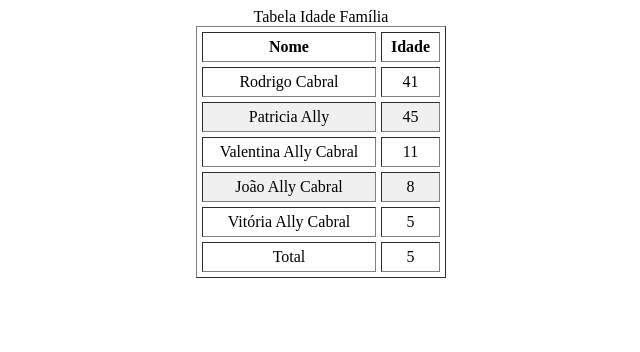
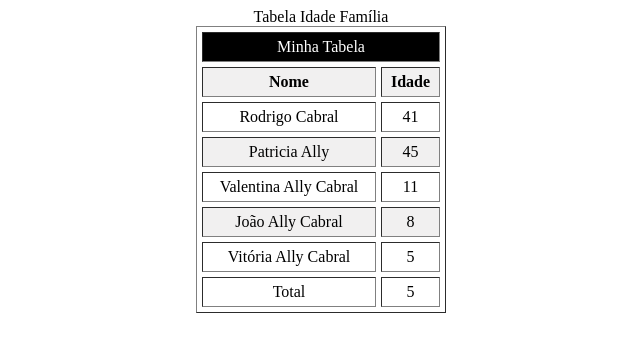
Before and after one commit to ROliveiraCabral/html, a plain HTML site: page 18_tabela/index.html in a window 1280 px wide. Shown: the whole page, without its empty margins (319-959 px from the left). Drawn offline with Linux system fonts and the light colour scheme.

Commit message:
adicionando colspan a tabela.

```diff
--- a/18_tabela/index.html
+++ b/18_tabela/index.html
@@ -10,6 +10,10 @@
       }
       table tr:hover td {
         background-color: rgb(219, 210, 210);
+      }
+      table thead td {
+        background-color: black;
+        color: white;
       }
     </style>
   </head>
@@ -27,6 +31,9 @@
         Tabela Idade Família
       </caption>
       <thead align="center">
+        <tr>
+          <td colspan="2">Minha Tabela</td>
+        </tr>
         <tr>
           <th title="Nome Completo">Nome</th>
           <th>Idade</th>
```
